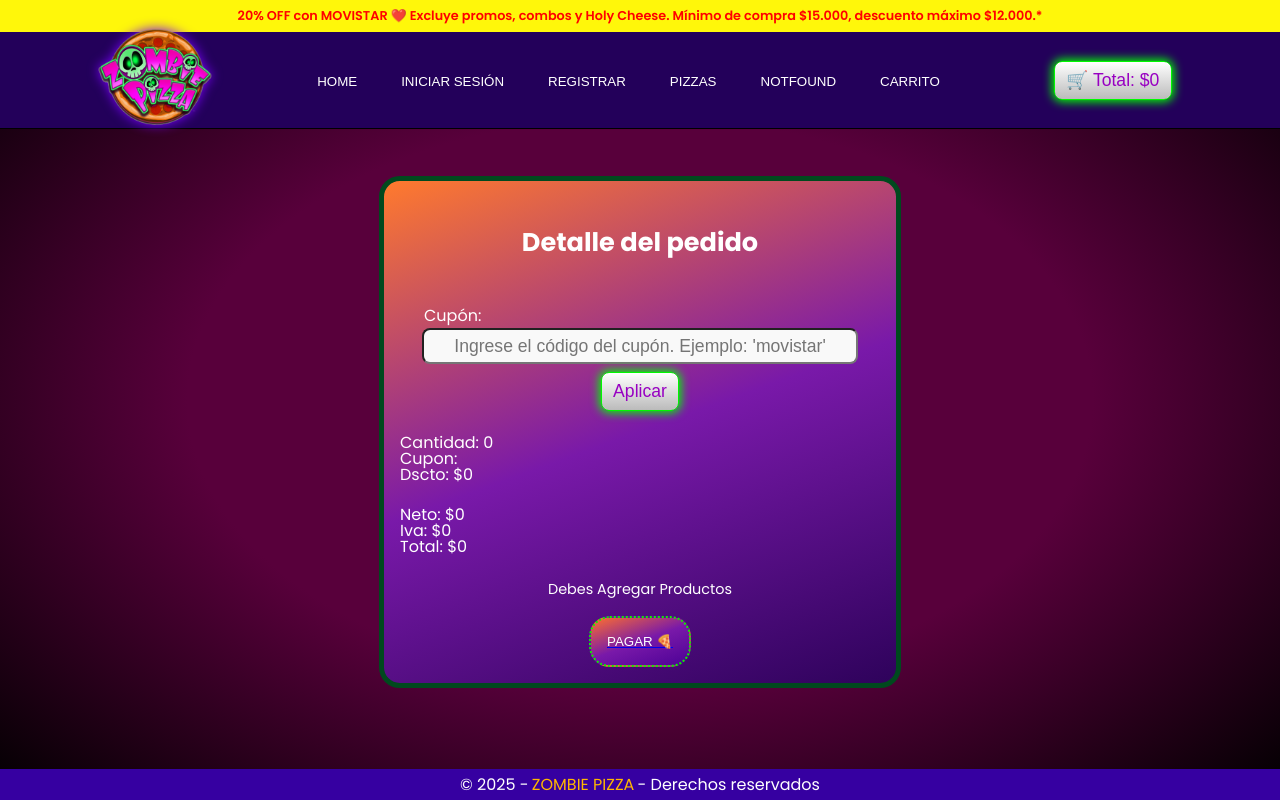
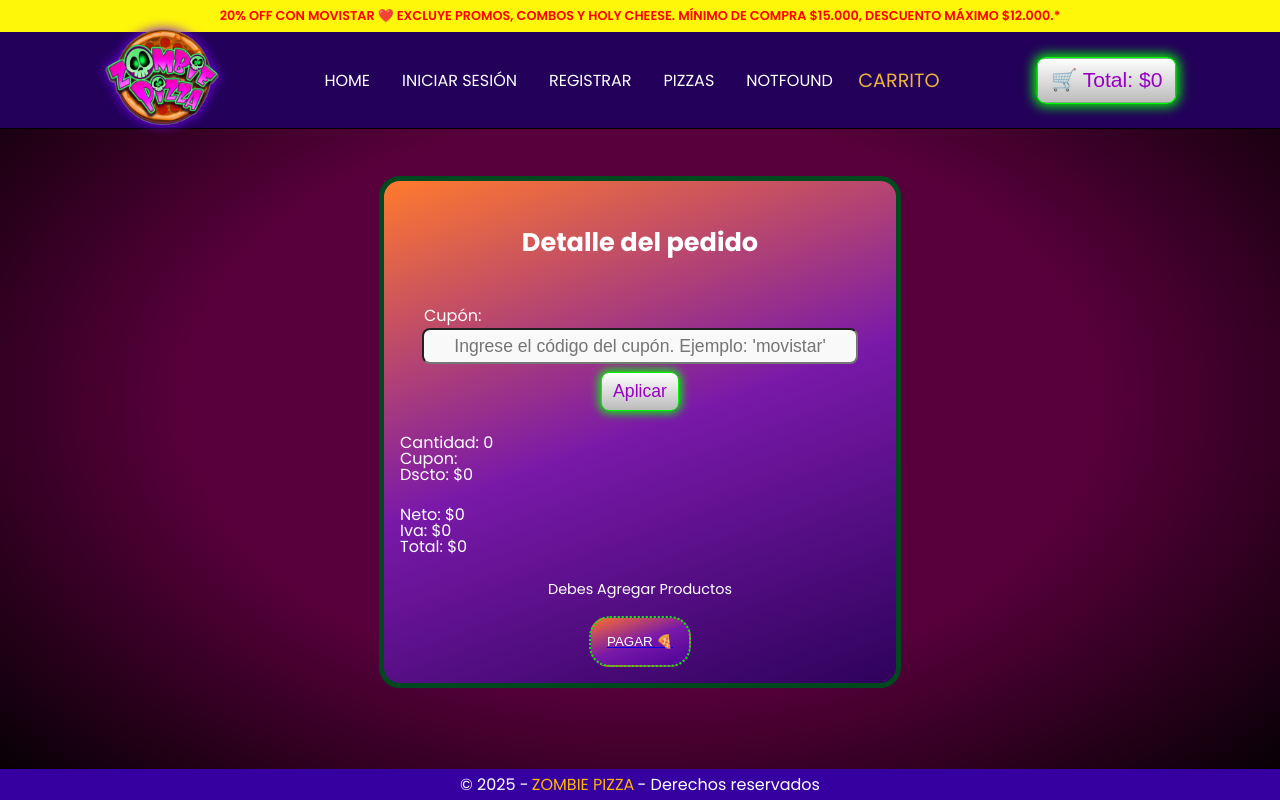
Before and after one commit to pyro-nicolini/react-zombie, a React (Vite) app: page /cart in a window 1280 px wide. Both pictures are taken after a click on the button "CERRAR SESIÓN". Built offline with nearby package versions, Linux system fonts and the light colour scheme.

Commit message:
add NavLinks with isActive prop

```diff
--- a/src/components/Navbar.jsx
+++ b/src/components/Navbar.jsx
@@ -1,4 +1,4 @@
-import { Link } from "react-router-dom";
+import { NavLink } from "react-router-dom";
 import logo from "../images/logo.png";
 import Button from "./Button";
 import Promo from "./Promo";
@@ -15,7 +15,7 @@ const Navbar = () => {
   const { autorizado, autenticado } = auth || {};
   const { totalisimo, promo } = useContext(CartContext);
 
-  const setActiveClass = ({ isActive }) => (isActive ? "active" : undefined);
+  const setActiveClass = ({ isActive }) => (isActive ? "active" : "navLink");
 
   const email = autenticado ? autenticado.email : "";
 
@@ -33,15 +33,15 @@ const Navbar = () => {
 
   return (
     <div className="fixed">
-      <Link to="/cart" style={{textDecoration: 'none',}}>
+      <NavLink to="/cart" style={{ textDecoration: "none" }}>
         <Promo promo={promo.movistar.promocion} />
-      </Link>
+      </NavLink>
       <nav className="nav" id="navbar">
-        <Link to="/">
+        <NavLink to="/">
           <img src={logo} alt="logo" className="navLogo" />
-        </Link>
+        </NavLink>
         {autorizado ? (
-          <Link to="/profile">
+          <NavLink to="/profile">
             <div className="account">
               <div className="flex">
                 <div className="online">
@@ -54,44 +54,37 @@ const Navbar = () => {
                 />
               </div>
             </div>
-          </Link>
+          </NavLink>
         ) : null}
        <div className="menu">
-          <Link to="/" className="navLink">
-            <Button buttonText={"HOME"} className="navLink" />
-          </Link>
+  <NavLink to="/" className={setActiveClass}>HOME</NavLink>
   {autorizado ? (
     <>
-                <Button className="navLink red" buttonText={"Cerrar Sesión"} onClick={() => cerrarSesion(setAuth)}/>
+      <Button
+        className="navLink red"
+        buttonText={"Cerrar Sesión"}
+        onClick={() => cerrarSesion(setAuth)}
+      />
     </>
   ) : (
     <>
-              <Link to="/login">
-                <Button className="navLink" buttonText={"Iniciar Sesión"} />
-              </Link>
-              <Link to="/register">
-                <Button className="navLink" buttonText={"Registrar"} />
-              </Link>
+      <NavLink to="/login" className={setActiveClass}>Iniciar Sesión</NavLink>
+      <NavLink to="/register" className={setActiveClass}>Registrar</NavLink>
     </>
   )}
   <div className="info">
-            <Link to="/pizzas/p001">
-              <Button className="navLink" buttonText={"Pizzas"} />
-            </Link>
-            <Link to="/404">
-              <Button className="navLink" buttonText={"NotFound"} />
-            </Link>
-            <Link to="/cart">
-              <Button className="navLink" buttonText={"Carrito"} />
-            </Link>
+    <NavLink to="/pizzas/p001" className={setActiveClass}>Pizzas
+    </NavLink>
+    <NavLink to="/404" className={setActiveClass}>NotFound</NavLink>
+    <NavLink to="/cart" className={setActiveClass}>Carrito</NavLink>
   </div>
         </div>
-        <Link to="/cart">
+        <NavLink to="/cart">
           <Button
             buttonText={`🛒 Total: ${pricer(totalisimo)}`}
             className="total"
           />
-        </Link>
+        </NavLink>
       </nav>
     </div>
   );
--- a/src/index.css
+++ b/src/index.css
@@ -20,8 +20,6 @@ body {
   height: 100vh;
   width: 100% !important;
 }
-
-
 
 .fixed {
   position: fixed;
@@ -76,12 +74,12 @@ body {
   filter: drop-shadow(0px 0px 5px #7b00ff);
 }
 
-
 .navLogo2 {
   height: 8rem !important;
 }
 
-.navLogo:hover,.navLogo2:hover {
+.navLogo:hover,
+.navLogo2:hover {
   transform: scale(1.3);
 }
 .navLink {
@@ -89,11 +87,19 @@ body {
   background-color: transparent;
   transition: all 0.5s ease-in-out;
   text-transform: uppercase;
+  text-decoration: none;
 }
 .navLink:hover {
+  transform: scale(1.1);
+  color: rgb(43, 233, 43);
+  text-shadow: 2px 1px 3px #000000;
+}
+
+.active {
+  text-decoration: none;
+  transform: scale(1.2);
   color: #ecb23e;
-  text-shadow: 2px 1px 3px #000000;
-  transform: scale(1.2);
+  text-transform: uppercase;
 }
 
 .total,
@@ -212,7 +218,6 @@ body {
   font-size: 2rem;
   color: rgb(255, 243, 203);
   filter: drop-shadow(0px 0px 3px #10ee00);
-
 }
 .header {
   display: flex;
@@ -230,7 +235,7 @@ body {
 .itemHeader {
   width: 8rem;
   height: auto;
-  animation: shake .4s infinite alternate ease-in-out;
+  animation: shake 0.4s infinite alternate ease-in-out;
 }
 .p1 {
   display: flex;
@@ -348,16 +353,15 @@ select {
   padding: 1rem;
   transition: transform 0.3s ease-in-out, box-shadow 0.3s ease-in-out;
   border: 2px solid rgba(255, 255, 255, 0.9);
-
 }
 .cardBody:hover {
   animation-delay: 2s, 0s;
   box-shadow: 0px 0px 20px 5px rgba(255, 0, 0, 0.6);
-  animation: bleeding 0.3s infinite alternate ease-in-out, shake .4s;
+  animation: bleeding 0.3s infinite alternate ease-in-out, shake 0.4s;
 }
 
 .cardWindows {
-  padding: 0 .2rem;
+  padding: 0 0.2rem;
   width: 100%;
   background-color: #3600cc85;
   backdrop-filter: blur(10px);
@@ -384,11 +388,21 @@ select {
   }
 }
 @keyframes shake {
-  0% { transform: translateX(0); }
-  25% { transform: translateX(-5px) rotate(-1deg); }
-  50% { transform: translateX(5px) rotate(1deg); }
-  75% { transform: translateX(-3px) rotate(-1deg); }
-  100% { transform: translateX(3px) rotate(1deg); }
+  0% {
+    transform: translateX(0);
+  }
+  25% {
+    transform: translateX(-5px) rotate(-1deg);
+  }
+  50% {
+    transform: translateX(5px) rotate(1deg);
+  }
+  75% {
+    transform: translateX(-3px) rotate(-1deg);
+  }
+  100% {
+    transform: translateX(3px) rotate(1deg);
+  }
 }
 
 .zombie {
@@ -399,7 +413,6 @@ select {
   left: 4rem;
   z-index: 10;
   filter: drop-shadow(1px 3px 2px rgb(0, 0, 0));
-
 }
 .zombie:hover {
   animation: zombieMove 1s infinite ease-in-out;
@@ -588,7 +601,6 @@ select {
 .link:hover {
   color: #ff0066 !important;
   text-decoration: underline;
-
 }
 
 input {
@@ -647,16 +659,16 @@ li {
   font-style: italic;
 }
 
+
+
 .zombie2 {
   width: 8rem;
   margin: auto;
 }
 
 .zombie2:hover {
-  animation: shake .4s infinite alternate ease-in-out;
+  animation: shake 0.4s infinite alternate ease-in-out;
 }
-
-
 
 h3 {
   font-size: clamp(1.2rem, 2vw, 2rem) !important;
@@ -700,7 +712,6 @@ h3 {
   align-items: center;
   gap: 0.6rem;
 }
-
 
 .white {
   color: white;
@@ -787,7 +798,7 @@ h3 {
   display: flex;
   justify-content: space-between;
   gap: 1rem;
-  padding: .6rem;
+  padding: 0.6rem;
 }
 .footer {
   position: fixed;
```
Lines whose indentation alone changed are shown as unchanged.
